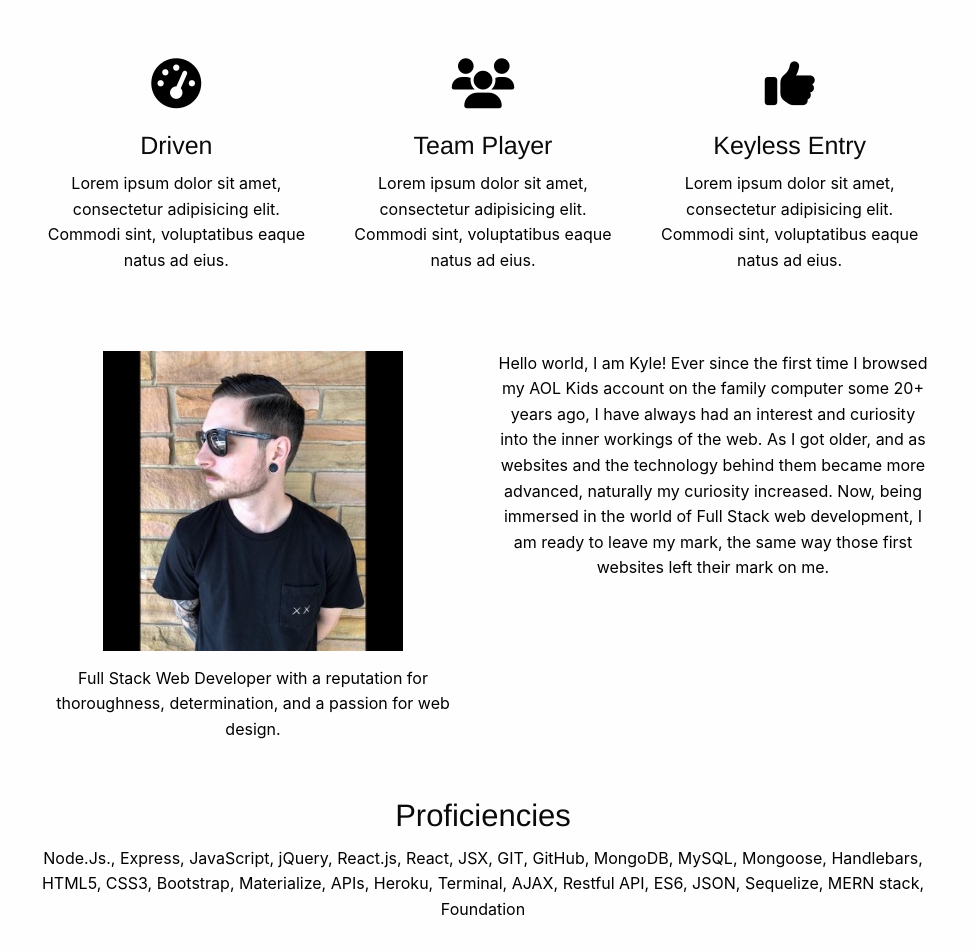
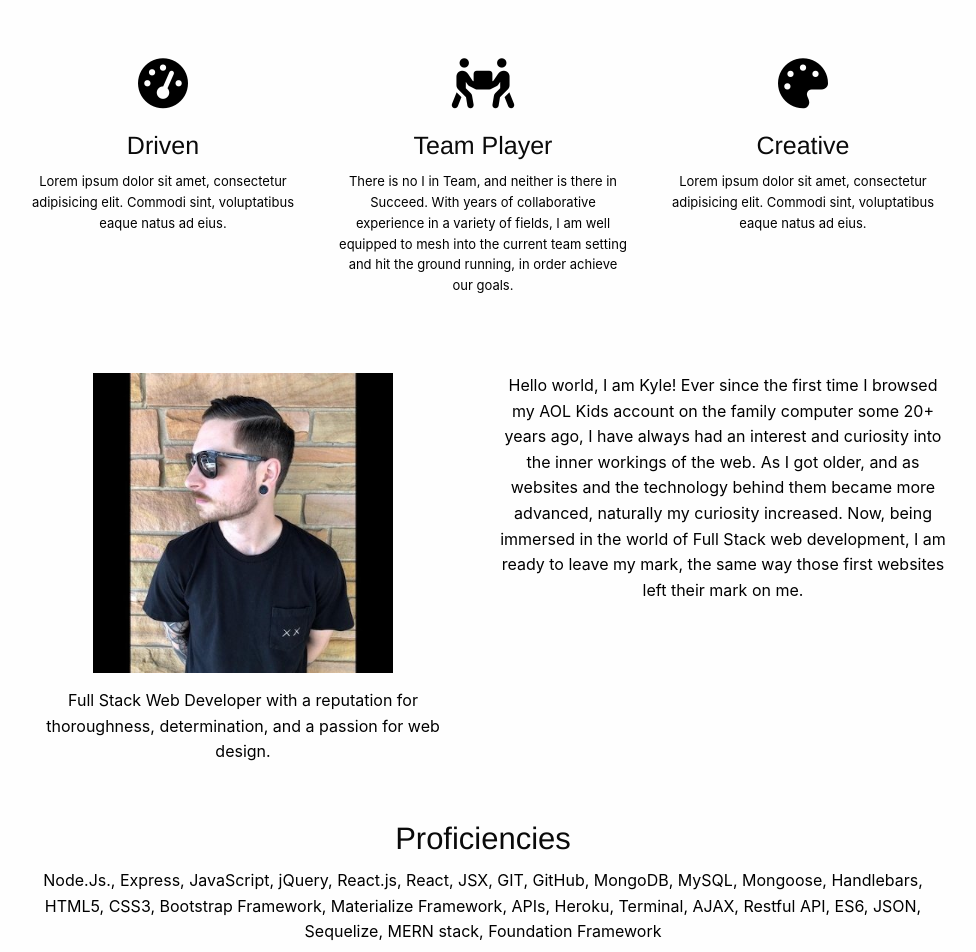
Before and after one commit to kylest0kes/kyle_stokes, a React (Create React App) app: page / in a window 1280 px wide. Shown: the part 1000-1952 px from the top of the page, without its empty margins (157-1133 px from the left). Built offline with nearby package versions, Linux system fonts and the light colour scheme.

Commit message:
added a desc for the teamwork icon in the three set

```diff
--- a/src/components/About/index.js
+++ b/src/components/About/index.js
@@ -17,13 +17,13 @@ export default function About() {
                         <p className="marketing-site-three-up-desc">Lorem ipsum dolor sit amet, consectetur adipisicing elit. Commodi sint, voluptatibus eaque natus ad eius.</p>
                     </div>
                     <div className="cell small-4">
-                        <p><i class="fas icon-three fa-users"></i></p>
+                        <p><i class="fas icon-three fa-people-carry"></i></p>
                         <h4 className="marketing-site-three-up-title">Team Player</h4>
-                        <p className="marketing-site-three-up-desc">Lorem ipsum dolor sit amet, consectetur adipisicing elit. Commodi sint, voluptatibus eaque natus ad eius.</p>
+                        <p className="marketing-site-three-up-desc">There is no I in Team, and neither is there in Succeed. With years of collaborative experience in a variety of fields, I am well equipped to mesh into the current team setting and hit the ground running, in order achieve our goals.</p>
                     </div>
                     <div className="cell small-4">
-                        <p><i className="fas icon-three fa-thumbs-up"></i></p>
-                        <h4 className="marketing-site-three-up-title">Keyless Entry</h4>
+                        <p><i className="fas icon-three fa-palette"></i></p>
+                        <h4 className="marketing-site-three-up-title">Creative</h4>
                         <p className="marketing-site-three-up-desc">Lorem ipsum dolor sit amet, consectetur adipisicing elit. Commodi sint, voluptatibus eaque natus ad eius.</p>
                     </div>
                 </div>
@@ -41,8 +41,8 @@ export default function About() {
                 <div className="tech-skills">
                     <h3>Proficiencies</h3>
                     <p className="about-skills">Node.Js., Express, JavaScript, jQuery, React.js, React, JSX, GIT, GitHub, MongoDB, MySQL, Mongoose, Handlebars,
-                    HTML5, CSS3, Bootstrap, Materialize, APIs, Heroku, Terminal, AJAX, Restful API, ES6, JSON, Sequelize, MERN stack,
-                    Foundation</p>
+                    HTML5, CSS3, Bootstrap Framework, Materialize Framework, APIs, Heroku, Terminal, AJAX, Restful API, ES6, JSON, Sequelize, MERN stack,
+                    Foundation Framework</p>
                 </div>
             </div>
 
--- a/src/components/About/style.css
+++ b/src/components/About/style.css
@@ -3,8 +3,8 @@
 }
 
 .about-three {
-    margin-right: 125px;
-    margin-left: 125px;
+    margin-right: 105px;
+    margin-left: 105px;
     margin-top: 75px
 }
 
@@ -50,3 +50,7 @@
 .tech-skills {
     margin: 50px 125px 50px 125px;
 }
+
+.marketing-site-three-up-desc {
+    font-size: 13px;
+}
```
